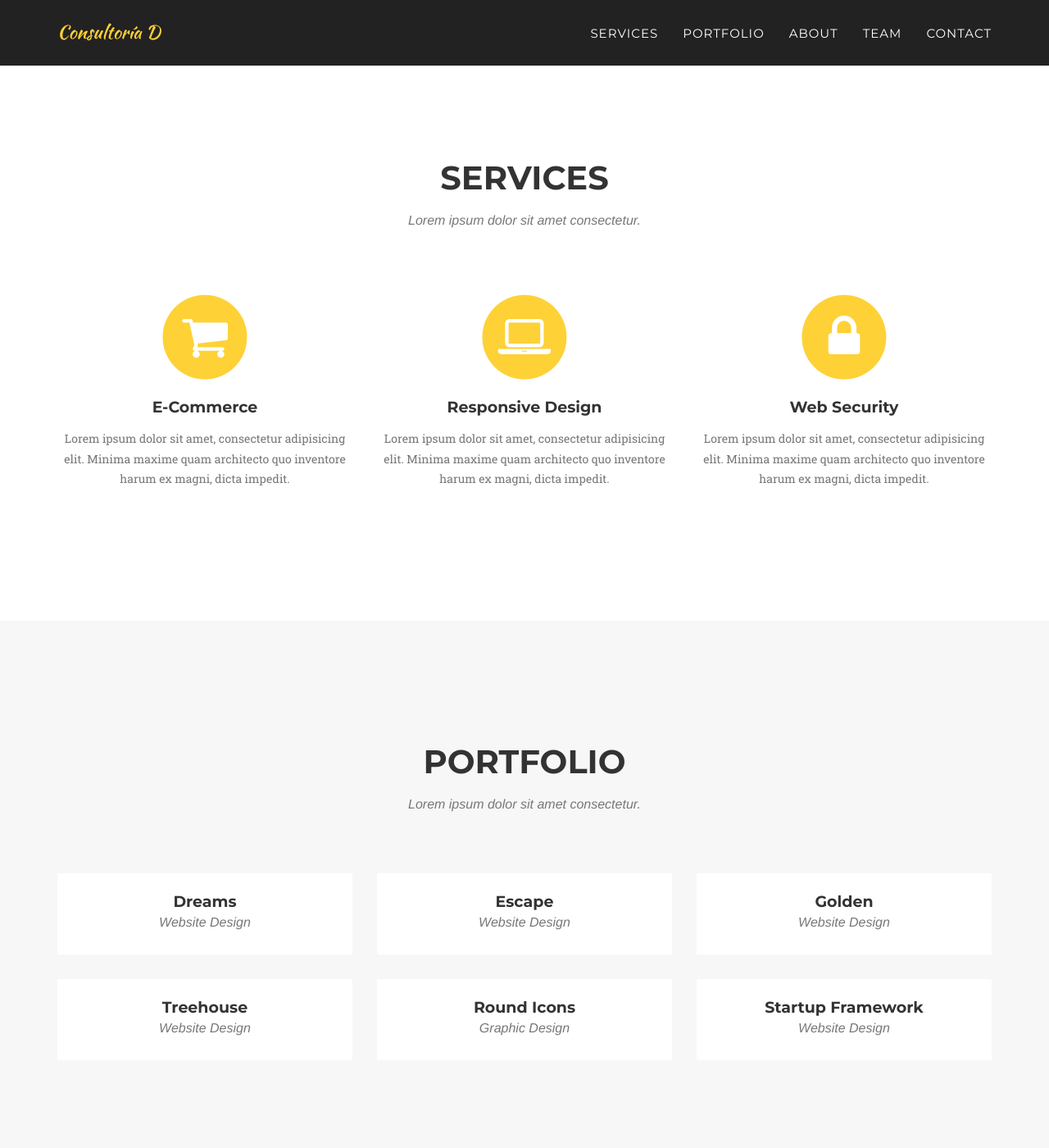
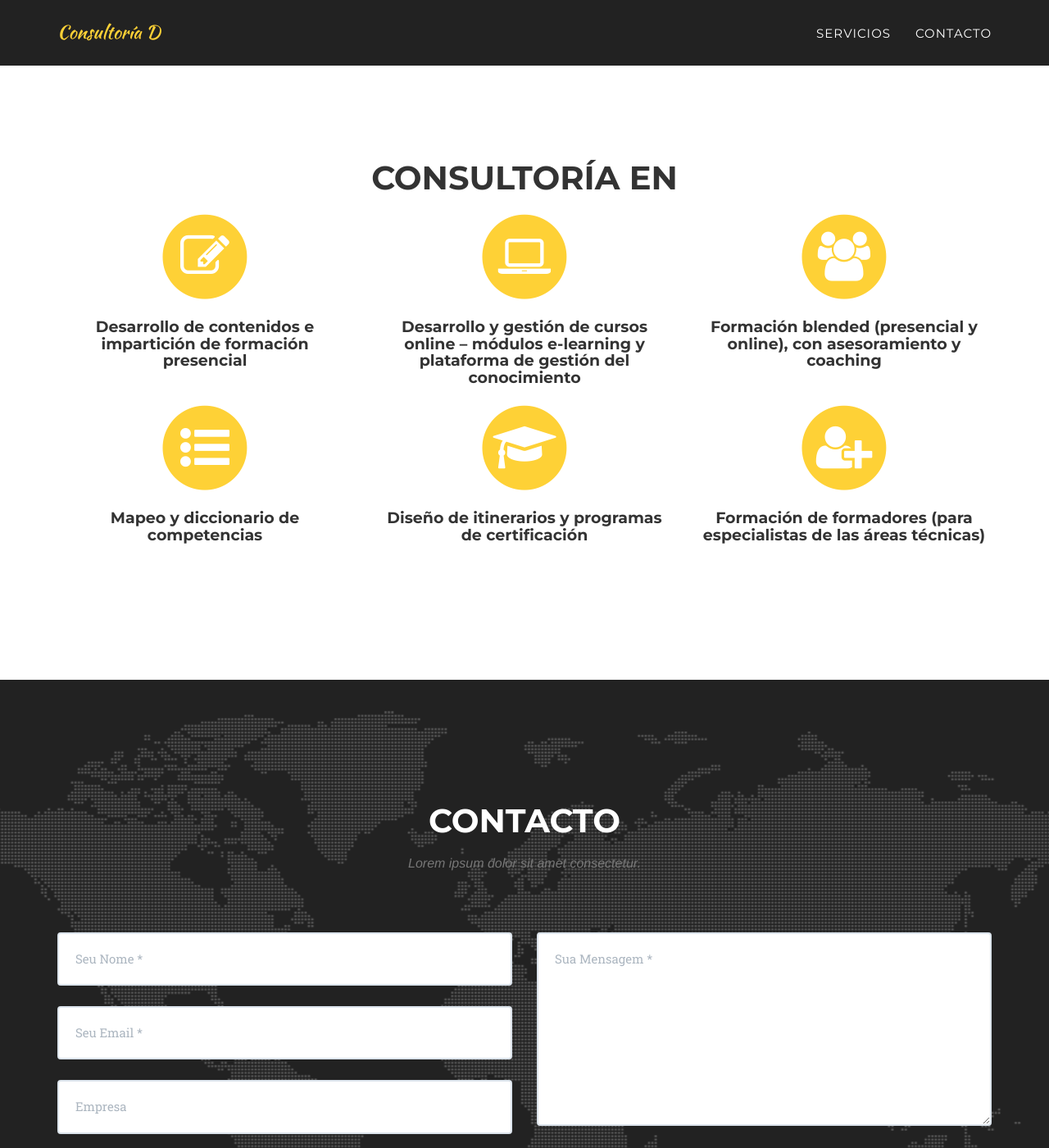
Before and after one commit to rdevai/rdevai.github.io, a Jekyll site: the page built from _posts/2014-07-16-project-3.markdown, in a window 1280 px wide and 1400 px high, scrolled down 753 px. Shown: the whole window at 82% size. Built offline with Jekyll 4.4.1, drawn with Linux system fonts in a browser that asks for light colours; some web fonts are replaced; some of the changed text lies outside the part shown.

Commit message:
Content update

```diff
--- a/_includes/header.html
+++ b/_includes/header.html
@@ -19,19 +19,19 @@
                         <a href="#page-top"></a>
                     </li>
                     <li>
-                        <a class="page-scroll" href="#services">Services</a>
+                        <a class="page-scroll" href="#services">Servicios</a>
                     </li>
+                    {% comment %}<li>{% endcomment %}
+                        {% comment %}<a class="page-scroll" href="#portfolio">Portfolio</a>{% endcomment %}
+                    {% comment %}</li>{% endcomment %}
+                    {% comment %}<li>{% endcomment %}
+                        {% comment %}<a class="page-scroll" href="#about">About</a>{% endcomment %}
+                    {% comment %}</li>{% endcomment %}
+                    {% comment %}<li>{% endcomment %}
+                        {% comment %}<a class="page-scroll" href="#team">Team</a>{% endcomment %}
+                    {% comment %}</li>{% endcomment %}
                     <li>
-                        <a class="page-scroll" href="#portfolio">Portfolio</a>
-                    </li>
-                    <li>
-                        <a class="page-scroll" href="#about">About</a>
-                    </li>
-                    <li>
-                        <a class="page-scroll" href="#team">Team</a>
-                    </li>
-                    <li>
-                        <a class="page-scroll" href="#contact">Contact</a>
+                        <a class="page-scroll" href="#contact">Contacto</a>
                     </li>
                 </ul>
             </div>
@@ -46,7 +46,7 @@
             <div class="intro-text">
                 <div class="intro-lead-in">La consultora que diseña y entrega tus proyectos de formación presencial y online a la medida.</div>
                 <div class="intro-heading">Consultoría D</div>
-                <a href="#services" class="page-scroll btn btn-xl">Tell Me More</a>
+                <a href="#services" class="page-scroll btn btn-xl">Cuéntame Más</a>
             </div>
         </div>
     </header>
--- a/_includes/services.html
+++ b/_includes/services.html
@@ -3,34 +3,61 @@
         <div class="container">
             <div class="row">
                 <div class="col-lg-12 text-center">
-                    <h2 class="section-heading">Services</h2>
-                    <h3 class="section-subheading text-muted">Lorem ipsum dolor sit amet consectetur.</h3>
+                    <h2 class="section-heading">Consultoría en</h2>
+                    {% comment %}<h3 class="section-subheading text-muted">Lorem ipsum dolor sit amet consectetur.</h3>{% endcomment %}
                 </div>
             </div>
             <div class="row text-center">
                 <div class="col-md-4">
                     <span class="fa-stack fa-4x">
                         <i class="fa fa-circle fa-stack-2x text-primary"></i>
-                        <i class="fa fa-shopping-cart fa-stack-1x fa-inverse"></i>
+                        <i class="fa fa-pencil-square-o fa-stack-1x fa-inverse"></i>
                     </span>
-                    <h4 class="service-heading">E-Commerce</h4>
-                    <p class="text-muted">Lorem ipsum dolor sit amet, consectetur adipisicing elit. Minima maxime quam architecto quo inventore harum ex magni, dicta impedit.</p>
+                    <h4 class="service-heading">Desarrollo de contenidos e impartición de formación presencial</h4>
+                    {% comment %}<p class="text-muted">Lorem ipsum dolor sit amet, consectetur adipisicing elit. Minima maxime quam architecto quo inventore harum ex magni, dicta impedit.</p>{% endcomment %}
                 </div>
                 <div class="col-md-4">
                     <span class="fa-stack fa-4x">
                         <i class="fa fa-circle fa-stack-2x text-primary"></i>
                         <i class="fa fa-laptop fa-stack-1x fa-inverse"></i>
                     </span>
-                    <h4 class="service-heading">Responsive Design</h4>
-                    <p class="text-muted">Lorem ipsum dolor sit amet, consectetur adipisicing elit. Minima maxime quam architecto quo inventore harum ex magni, dicta impedit.</p>
+                    <h4 class="service-heading">Desarrollo y gestión de cursos online – módulos e-learning y plataforma de gestión del conocimiento</h4>
+                    {% comment %}<p class="text-muted">Lorem ipsum dolor sit amet, consectetur adipisicing elit. Minima maxime quam architecto quo inventore harum ex magni, dicta impedit.</p>{% endcomment %}
                 </div>
                 <div class="col-md-4">
                     <span class="fa-stack fa-4x">
                         <i class="fa fa-circle fa-stack-2x text-primary"></i>
-                        <i class="fa fa-lock fa-stack-1x fa-inverse"></i>
+                        <i class="fa fa-group fa-stack-1x fa-inverse"></i>
                     </span>
-                    <h4 class="service-heading">Web Security</h4>
-                    <p class="text-muted">Lorem ipsum dolor sit amet, consectetur adipisicing elit. Minima maxime quam architecto quo inventore harum ex magni, dicta impedit.</p>
+                    <h4 class="service-heading">Formación blended (presencial y online), con asesoramiento y coaching</h4>
+                    {% comment %}<p class="text-muted">Lorem ipsum dolor sit amet, consectetur adipisicing elit. Minima maxime quam architecto quo inventore harum ex magni, dicta impedit.</p>{% endcomment %}
+                </div>
+            </div>
+
+            <div class="row text-center">
+                <div class="col-md-4">
+                    <span class="fa-stack fa-4x">
+                        <i class="fa fa-circle fa-stack-2x text-primary"></i>
+                        <i class="fa fa-list-ul fa-stack-1x fa-inverse"></i>
+                    </span>
+                    <h4 class="service-heading">Mapeo y diccionario de competencias</h4>
+                    {% comment %}<p class="text-muted">Lorem ipsum dolor sit amet, consectetur adipisicing elit. Minima maxime quam architecto quo inventore harum ex magni, dicta impedit.</p>{% endcomment %}
+                </div>
+                <div class="col-md-4">
+                    <span class="fa-stack fa-4x">
+                        <i class="fa fa-circle fa-stack-2x text-primary"></i>
+                        <i class="fa fa-graduation-cap fa-stack-1x fa-inverse"></i>
+                    </span>
+                    <h4 class="service-heading">Diseño de itinerarios y programas de certificación</h4>
+                    {% comment %}<p class="text-muted">Lorem ipsum dolor sit amet, consectetur adipisicing elit. Minima maxime quam architecto quo inventore harum ex magni, dicta impedit.</p>{% endcomment %}
+                </div>
+                <div class="col-md-4">
+                    <span class="fa-stack fa-4x">
+                        <i class="fa fa-circle fa-stack-2x text-primary"></i>
+                        <i class="fa fa-user-plus fa-stack-1x fa-inverse"></i>
+                    </span>
+                    <h4 class="service-heading">Formación de formadores (para especialistas de las áreas técnicas)</h4>
+                    {% comment %}<p class="text-muted">Lorem ipsum dolor sit amet, consectetur adipisicing elit. Minima maxime quam architecto quo inventore harum ex magni, dicta impedit.</p>{% endcomment %}
                 </div>
             </div>
         </div>
--- a/_layouts/default.html
+++ b/_layouts/default.html
@@ -8,10 +8,10 @@
 
     {% include header.html %}
     {% include services.html %}
-    {% include portfolio_grid.html %}
-    {% include about.html %}
-    {% include team.html %}
-    {% include clients.html %}
+    {% comment %}{% include portfolio_grid.html %}{% endcomment %}
+    {% comment %}{% include about.html %}{% endcomment %}
+    {% comment %}{% include team.html %}{% endcomment %}
+    {% comment %}{% include clients.html %}{% endcomment %}
     {% include contact.html %}
     {% include footer.html %}
     {% include modals.html %}
```
Also changed, not shown: img/header-bg.jpg, img/header-bg3.jpg (added).
